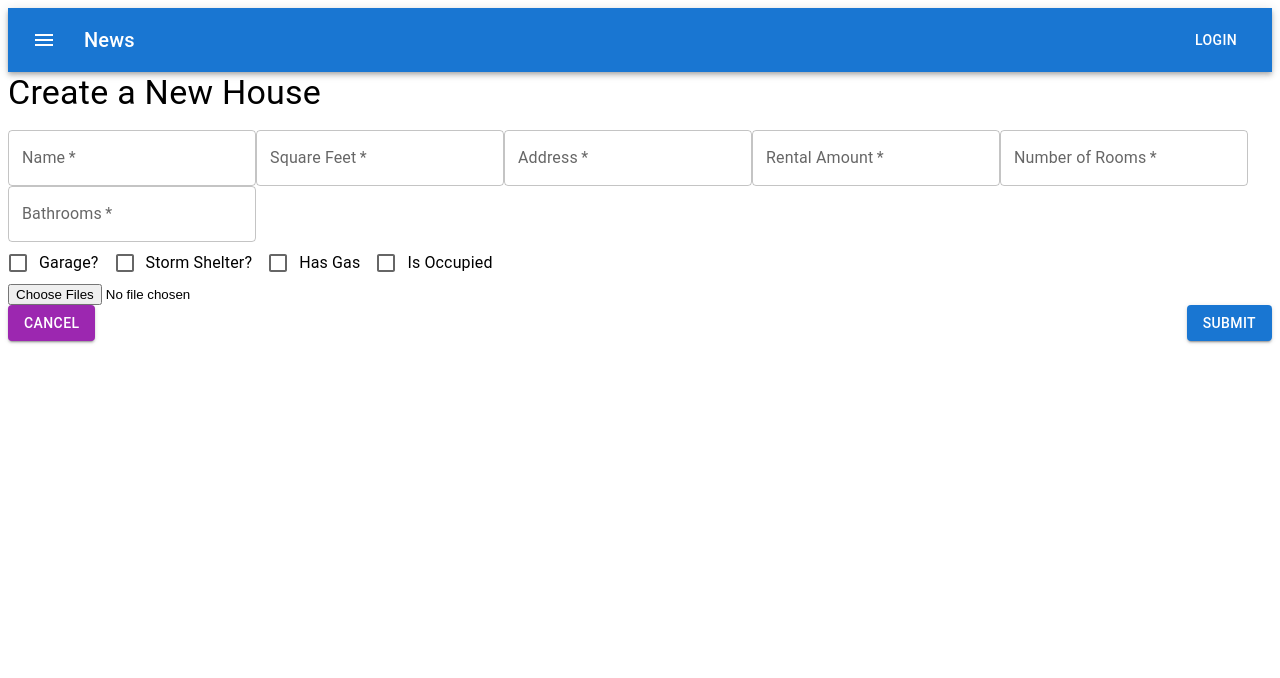
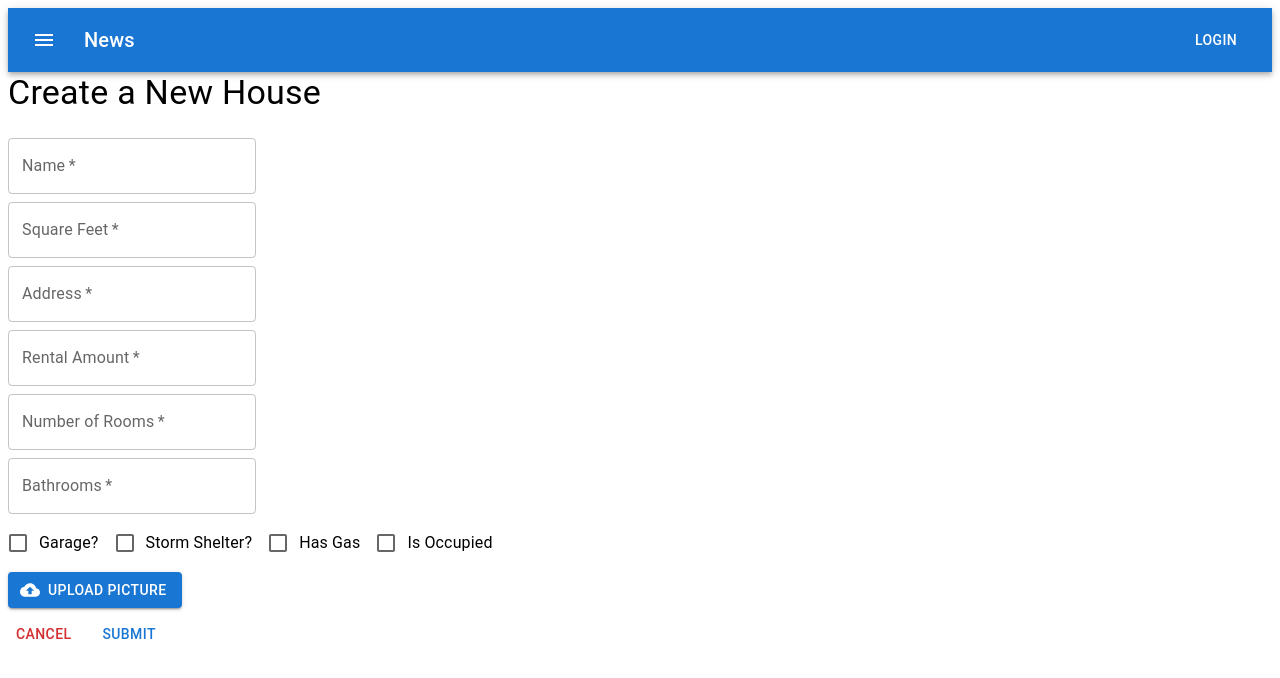
Before and after one commit to salimatiyeh/atiyeh_holdings, a React (Create React App) app in the folder frontend/: page /houses/new in a window 1280 px wide. Shown: the top 678 px of the page. Built offline with nearby package versions, Linux system fonts and the light colour scheme.

Commit message:
style new house form

```diff
--- a/frontend/src/components/NewHouseForm.jsx
+++ b/frontend/src/components/NewHouseForm.jsx
@@ -1,108 +1,3 @@
-// import React from "react";
-// import Typography from "@mui/material/Typography";
-// import Button from "@mui/material/Button";
-// import { Link } from "react-router-dom";
-// import { useState, useEffect } from "react";
-// import TextField from "@mui/material/TextField";
-// import CardActions from "@mui/material/CardActions";
-
-// function NewHouseForm(props) {
-//   console.log("NewHouseForm");
-//   const [house, setHouse] = useState(null);
-//   const [editedHouse, setEditedHouse] = useState({ ...house });
-
-
-//   async function onSave(housePayload) {
-//     const response = await fetch(
-//       `http://localhost:3000/api/houses/new`,
-//       {
-//         method: "POST",
-//         headers: {
-//           "Content-Type": "application/json",
-//         },
-//         body: JSON.stringify(housePayload),
-//       }
-//     );
-//     const houseResponse = await response.json();
-//     setHouse(houseResponse);
-//     return houseResponse;
-//   }
-
-//   function handleCancel() {
-//     console.log("edit clicked");
-//     setEditedHouse({ ...house });
-//   }
-
-//   function handleSave() {
-//     onSave(house.id, editedHouse);
-//   }
-
-//   function handleFieldChange(field, value) {
-//     setEditedHouse((prevHouse) => ({
-//       ...prevHouse,
-//       [field]: value,
-//     }));
-//   }
-
-//   function capitalizeFirstLetter(string) {
-//     return string.charAt(0).toUpperCase() + string.slice(1);
-//   }
-
-//   function EditField({ value }) {
-//     return (
-//       <TextField
-//         label={capitalizeFirstLetter(value)}
-//         value={editedHouse[value]}
-//         onChange={(e) => handleFieldChange(value, e.target.value)}
-//       />
-//     );
-//   }
-
-//   return (
-//     <>
-//       <div style={{ padding: "20px 15px" }}>
-//         <Typography variant="h4" paragraph>
-//           <EditField value="name" />
-//         </Typography>
-//         <Typography variant="body1" paragraph>
-//           <EditField value="address" />
-//         </Typography>
-//         <Typography variant="body1" paragraph>
-//             <EditField value="square_feet" />
-//         </Typography>
-//         <Typography variant="body1" paragraph>
-//             <EditField value="number_of_rooms" />
-//         </Typography>
-//         <Typography variant="body1" paragraph>
-//             <EditField value="number_of_bathrooms" />
-//         </Typography>
-//         <Typography variant="body1" paragraph>
-//             <EditField value="rental_amount" />
-//         </Typography>
-//         <Typography variant="body1" paragraph>
-//             <EditField value="has_gas" />
-//         </Typography>
-//         <Typography variant="body1" paragraph>
-//             <EditField value="is_occupied" />
-//         </Typography>
-//         <CardActions sx={{ flexDirection: "column" }}>
-//             <>
-//               <Button onClick={handleSave}>Save</Button>
-//               <Button onClick={handleCancel} color="error">
-//                 Cancel
-//               </Button>
-//             </>
-//           <Link to={"/houses"}>
-//             <Button color="primary">Back to Houses</Button>
-//           </Link>
-//         </CardActions>
-//       </div>
-//     </>
-//   );
-// }
-
-// export default NewHouseForm;
-
 import React, { useState } from "react";
 import Typography from "@mui/material/Typography";
 import Button from "@mui/material/Button";
@@ -110,9 +5,22 @@
 import Checkbox from "@mui/material/Checkbox";
 import FormControlLabel from "@mui/material/FormControlLabel";
 import Box from "@mui/material/Box";
+import { useNavigate } from "react-router-dom";
+import CloudUploadIcon from "@mui/icons-material/CloudUpload";
+import { styled } from "@mui/material/styles";
 
-const NewHouseForm = () => {
-  const [editedHouse, setEditedHouse] = useState({
+const VisuallyHiddenInput = styled("input")({
+  clip: "rect(0 0 0 0)",
+  clipPath: "inset(50%)",
+  height: 1,
+  overflow: "hidden",
+  position: "absolute",
+  bottom: 0,
+  left: 0,
+  whiteSpace: "nowrap",
+  width: 1,
+});
+const defaultHouseForm = {
   name: "",
   square_feet: "",
   address: "",
@@ -123,11 +31,16 @@
   has_storm_shelter: false,
   has_gas: false,
   is_occupied: false,
-    photos: [], // For file input
-  });
+  photos: [],
+};
+
+const NewHouseForm = () => {
+  const navigate = useNavigate();
+  const [editedHouse, setEditedHouse] = useState(defaultHouseForm);
 
   const handleCancel = () => {
-    setEditedHouse({});
+    setEditedHouse(defaultHouseForm);
+    navigate("/houses");
   };
 
   const handleSave = () => {
@@ -143,21 +56,22 @@
   };
 
   return (
-    <div className="container mt-4">
-      <div className="row justify-content-center">
-        <div className="col-12 col-lg-6">
-          <div className="form-container p-4 shadow rounded">
+    <>
+      <Box
+        display="flex"
+        flexDirection="column"
+        gap="8px"
+        alignItems="flex-start"
+      >
         <Typography variant="h4" paragraph>
           Create a New House
         </Typography>
-            <div className="form-container">
         <TextField
           label="Name"
           value={editedHouse.name}
           onChange={(e) => handleFieldChange("name", e.target.value)}
           required
         />
-
         <TextField
           label="Square Feet"
           value={editedHouse.square_feet}
@@ -165,14 +79,12 @@
           className="form-control"
           required
         />
-
         <TextField
           label="Address"
           value={editedHouse.address}
           onChange={(e) => handleFieldChange("address", e.target.value)}
           required
         />
-
         <TextField
           label="Rental Amount"
           value={editedHouse.rental_amount}
@@ -180,7 +92,6 @@
           className="form-control"
           required
         />
-
         <TextField
           label="Number of Rooms"
           value={editedHouse.number_of_rooms}
@@ -188,82 +99,82 @@
           className="form-control"
           required
         />
-
         <TextField
           label="Bathrooms"
           value={editedHouse.number_of_bathrooms}
-                onChange={(e) => handleFieldChange("number_of_bathrooms", e.target.value)}
+          onChange={(e) =>
+            handleFieldChange("number_of_bathrooms", e.target.value)
+          }
           className="form-control"
           required
         />
-
-              <div className="row">
+        <Box>
           <FormControlLabel
             control={
               <Checkbox
                 checked={editedHouse.has_garage}
-                      onChange={() => handleFieldChange("has_garage", !editedHouse.has_garage)}
+                onChange={() =>
+                  handleFieldChange("has_garage", !editedHouse.has_garage)
+                }
               />
             }
             label="Garage?"
           />
-
           <FormControlLabel
             control={
               <Checkbox
                 checked={editedHouse.has_storm_shelter}
-                      onChange={() => handleFieldChange("has_storm_shelter", !editedHouse.has_storm_shelter)}
+                onChange={() =>
+                  handleFieldChange(
+                    "has_storm_shelter",
+                    !editedHouse.has_storm_shelter
+                  )
+                }
               />
             }
             label="Storm Shelter?"
           />
-
           <FormControlLabel
             control={
               <Checkbox
                 checked={editedHouse.has_gas}
-                      onChange={() => handleFieldChange("has_gas", !editedHouse.has_gas)}
+                onChange={() =>
+                  handleFieldChange("has_gas", !editedHouse.has_gas)
+                }
               />
             }
             label="Has Gas"
           />
-
           <FormControlLabel
             control={
               <Checkbox
                 checked={editedHouse.is_occupied}
-                      onChange={() => handleFieldChange("is_occupied", !editedHouse.is_occupied)}
+                onChange={() =>
+                  handleFieldChange("is_occupied", !editedHouse.is_occupied)
+                }
               />
             }
             label="Is Occupied"
           />
-              </div>
-
-              <input
-                type="file"
-                className="mb-4"
-                onChange={(e) => handleFieldChange("photos", e.target.files)}
-                multiple
-                required
-              />
-            </div>
-
-            <Box display="flex" justifyContent="space-between">
-              <div>
-                <Button variant="contained" color="secondary" onClick={handleCancel}>
+        </Box>
+        <Button
+          component="label"
+          variant="contained"
+          startIcon={<CloudUploadIcon />}
+        >
+          Upload picture
+          <VisuallyHiddenInput type="file" multiple />
+        </Button>
+        <Box display="flex" gap="15px">
+          <Button variant="text" color="error" onClick={handleCancel}>
             Cancel
           </Button>
-              </div>
-              <div>
-                <Button variant="contained" color="primary" onClick={handleSave}>
+          <Button variant="text" color="primary" onClick={handleSave}>
             Submit
           </Button>
-              </div>
         </Box>
-          </div>
-        </div>
-      </div>
-    </div>
+      </Box>
+    </>
   );
 };
 
```
Lines whose indentation alone changed are shown as unchanged.
